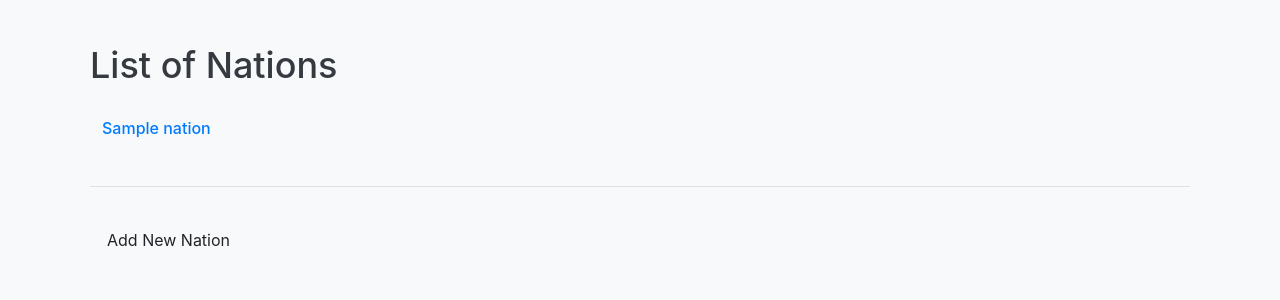
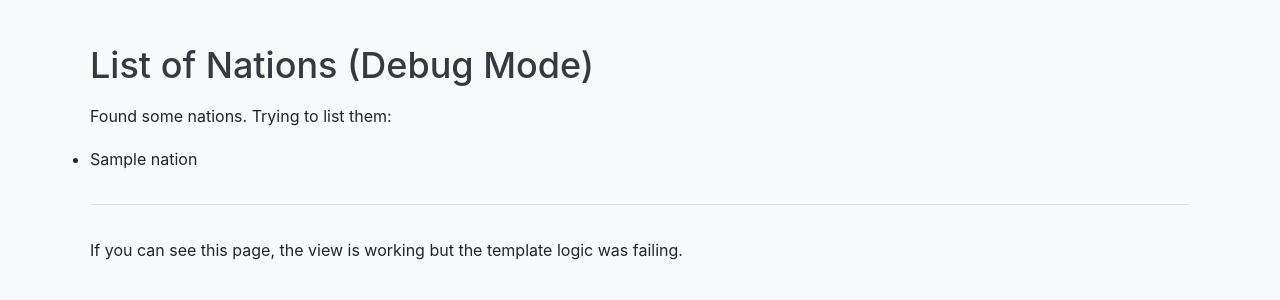
Before and after one commit to ragzad/Dom6ModGen, a Django app: page /nations/ in a window 1280 px wide. Shown: the top 300 px of the page. Run offline with Django 5.2, Linux system fonts and the light colour scheme; tables that the repository leaves empty hold one stand-in row (values such as "Sample post").

Commit message:
Update nation_list.html
debugging server error

```diff
--- a/dom6modgen/nations/templates/nations/nation_list.html
+++ b/dom6modgen/nations/templates/nations/nation_list.html
@@ -5,29 +5,27 @@
     <link rel="stylesheet" href="{% static 'css/style.css' %}">
     <meta charset="UTF-8">
     <meta name="viewport" content="width=device-width, initial-scale=1.0">
-    <title>Nations List</title>
+    <title>Nations List (Debug)</title>
 </head>
 <body>
     <div class="container">
-        <h1>List of Nations</h1>
+        <h1>List of Nations (Debug Mode)</h1>
 
         {% if nations %}
-        <ul class="styled-list">
+            <p>Found some nations. Trying to list them:</p>
+            <ul>
             {% for nation in nations %}
                 <li>
-                    {# This line requires the get_absolute_url method from Step 1 #}
-                    <a href="{{ nation.get_absolute_url }}">
-                        {{ nation.name }}
-                    </a>
+                    {{ nation.name }}
                 </li>
             {% endfor %}
-        </ul>
+            </ul>
         {% else %}
-            <p>No nations found. Add some to get started!</p>
+            <p>No nations were found in the database.</p>
         {% endif %}
 
         <hr>
-        <a href="{% url 'nations:nation_create' %}" class="btn">Add New Nation</a>
+        <p>If you can see this page, the view is working but the template logic was failing.</p>
     </div>
 </body>
 </html>
```
